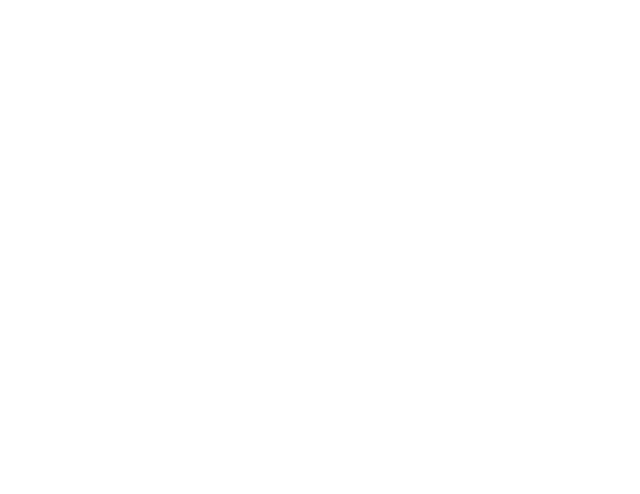
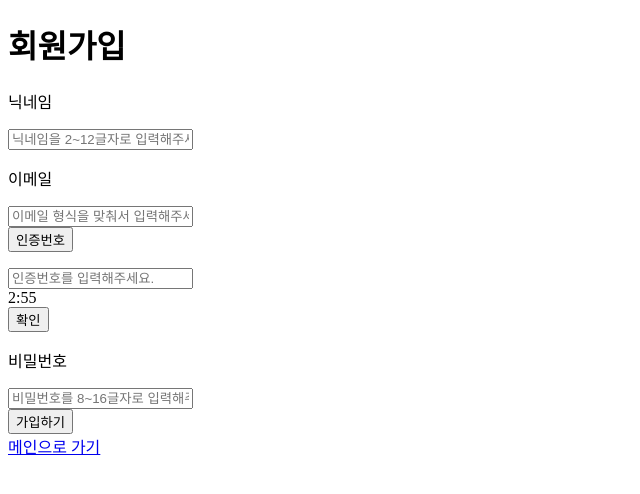
Before and after one commit to FindLolChess-FLC/ReactWebApplicationServer, a React (Create React App) app: page /join/email-join in a window 1280 px wide. Before the commit this address had no page. Shown: the top 494 px of the page, without its empty margins (0-640 px from the left). Built offline with nearby package versions, Linux system fonts and the light colour scheme; the HTML template or start-up script is replaced by a standard one.

Commit message:
🎨 : 링크 재정의 및 함수 표현 균일

```diff
--- a/src/App.tsx
+++ b/src/App.tsx
@@ -13,16 +13,15 @@
         <Route path="/" index element={<Main />} />
         <Route path="login">
           <Route index element={<Login />} />
-          {/* <Route path="login" element={<Google />} /> */}
         </Route>
-        <Route path="social">
+        <Route path="join">
+          {/* 회원가입 통합페이지 */}
           <Route index element={<Social />} />
-          {/* <Route path="social" element={<Google />} /> */}
+          {/* 이메일 회원가입 */}
+          <Route path="email-join" element={<Join />} />
         </Route>
-        <Route path="join" index element={<Join />} />
         <Route path="mypage">
           <Route index element={<MyPage />} />
-          {/* <Route element={<Google />} /> */}
         </Route>
         <Route path="favorites" index element={<Favorites />} />
       </Routes>
--- a/src/components/SearchBar.tsx
+++ b/src/components/SearchBar.tsx
@@ -14,9 +14,9 @@
 
   const [showHelp, setShowHelp] = useState(false);
 
-  function onSubmit(data: SearchForm) {
+  const onSubmit = (data: SearchForm) => {
     console.log(data);
-  }
+  };
 
   const handleHelp = () => {
     if (!watch("search")) {
--- a/src/pages/Join.tsx
+++ b/src/pages/Join.tsx
@@ -31,31 +31,31 @@
   const codeData = watch("code");
 
   // 가입하기 버튼 누르면 동작
-  function onSubmit(data: JoinForm) {
+  const onSubmit = (data: JoinForm) => {
     Api({
       bodyData: data,
       method: "POST",
       lastUrl: "user/signup/",
     });
     navigate("/login");
-  }
+  };
 
   // 인증번호 버튼 누르면 동작
-  function handleReceiveVerificationCode() {
+  const handleReceiveVerificationCode = () => {
     Api({
       method: "GET",
       lastUrl: `user/verification/?email=${codeEmail}`,
     });
-  }
+  };
 
   // 확인 버튼 누르면 동작
-  function handleSendVerificationCode(data: VerificationCodeForm) {
+  const handleSendVerificationCode = (data: VerificationCodeForm) => {
     Api({
       bodyData: data,
       method: "POST",
       lastUrl: "user/verification/",
     });
-  }
+  };
 
   return (
     <div>
--- a/src/pages/Login.tsx
+++ b/src/pages/Login.tsx
@@ -19,7 +19,7 @@
 
   const navigate = useNavigate();
 
-  async function onSubmit(data: LoginForm) {
+  const onSubmit = async (data: LoginForm) => {
     const loginData = await Api({
       bodyData: data,
       method: "POST",
@@ -28,7 +28,7 @@
     console.log(loginData.access); // 토큰이 있는 장소
     setCookie("token", loginData.access, 24); // 24시간 뒤 쿠키 삭제
     navigate("/");
-  }
+  };
 
   return (
     <div>
@@ -59,7 +59,7 @@
         <button type="button">G</button>
       </div>
       <span>
-        아직 FLC 회원이 아니세요? <Link to="/social">회원가입 하기</Link>
+        아직 FLC 회원이 아니세요? <Link to="/join">회원가입 하기</Link>
       </span>
     </div>
   );
--- a/src/pages/Social.tsx
+++ b/src/pages/Social.tsx
@@ -11,7 +11,7 @@
         <button type="button">Google로 시작하기</button>
       </div>
       <p>또는</p>
-      <Link to="/join">
+      <Link to="/join/email-join">
         <button type="button">이메일로 회원가입</button>
       </Link>
     </div>
```
